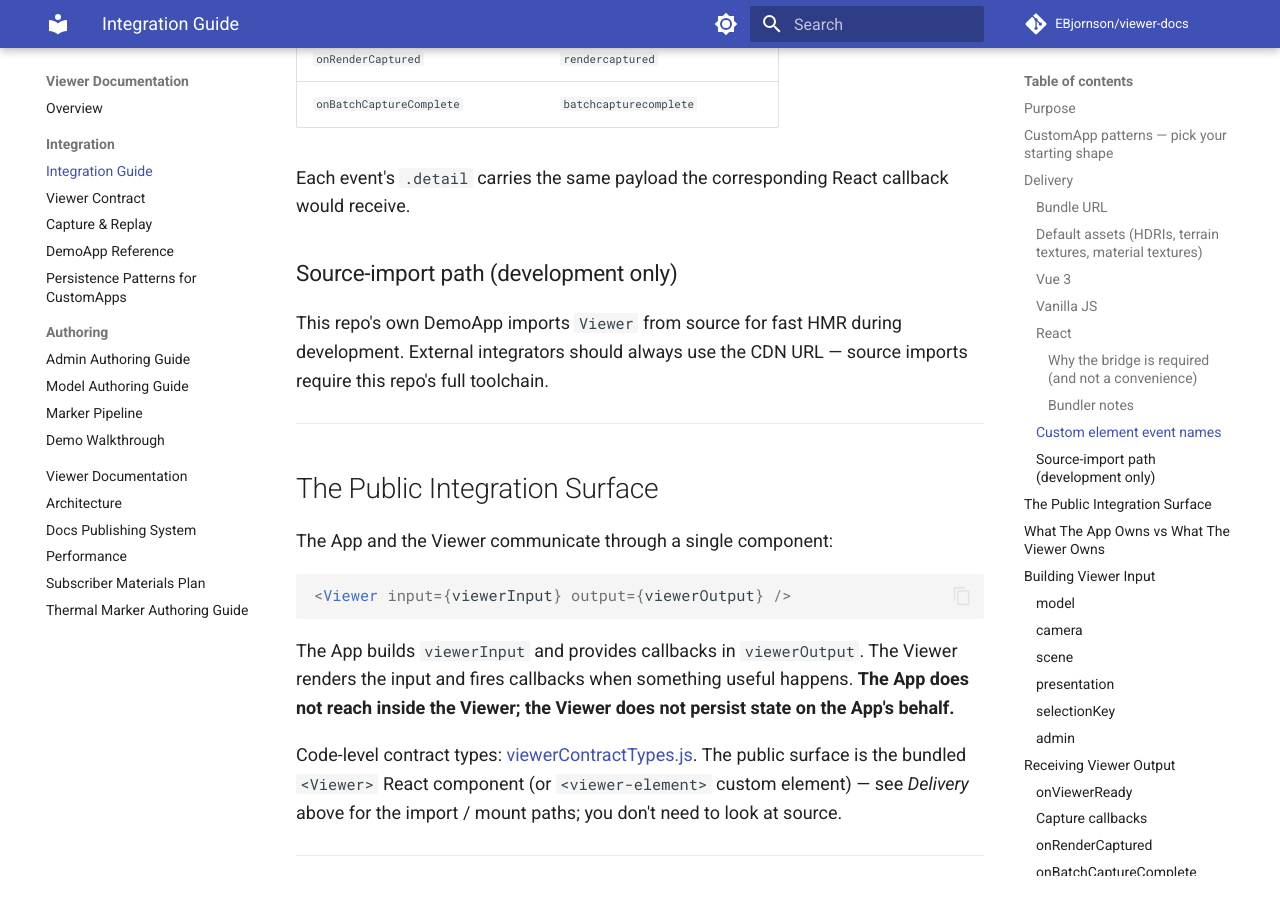
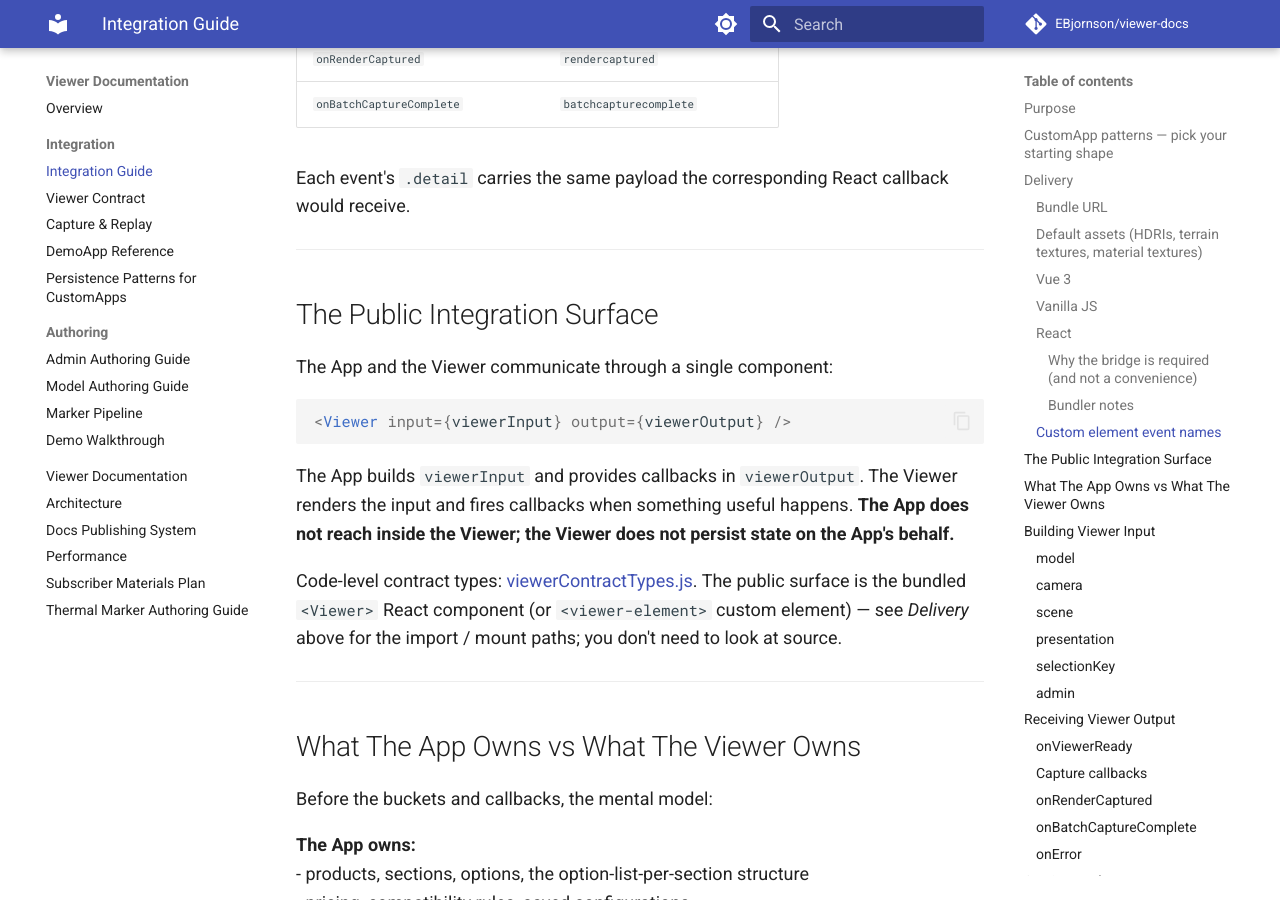
Before and after one commit to EBjornson/viewer-docs, an MkDocs documentation site: the page built from docs/integration.md, in a window 1280 px wide and 900 px high, scrolled down 6200 px. Built offline with MkDocs 1.6.1 and Material for MkDocs 9.7.7, drawn with Linux system fonts in a browser that asks for light colours; comment, search, counter and statistics services are not loaded.

Commit message:
Sync from main repo @ 65b562f
Source branch: main
Source commit: 65b562fc6e1590f7b72c54bbca382305f613b429

```diff
--- a/docs/integration.md
+++ b/docs/integration.md
@@ -160,10 +160,6 @@ The Viewer's React `output` callbacks become DOM events on `<viewer-element>`. N
 | `onBatchCaptureComplete` | `batchcapturecomplete` |
 
 Each event's `.detail` carries the same payload the corresponding React callback would receive.
-
-### Source-import path (development only)
-
-This repo's own DemoApp imports `Viewer` from source for fast HMR during development. External integrators should always use the CDN URL — source imports require this repo's full toolchain.
 
 ---
 
```
Also changed, not shown: integration-kit/README.md (+13 -5 lines).
